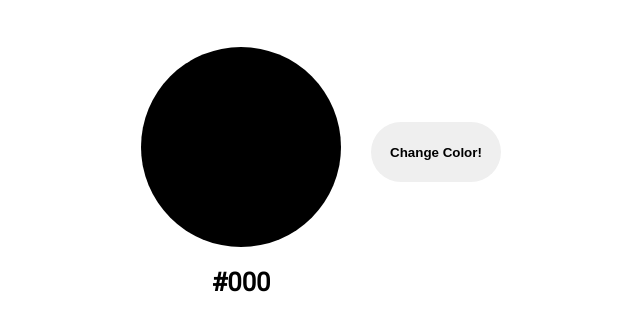
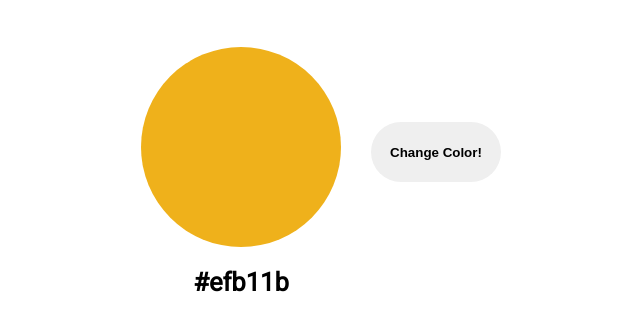
Before and after one commit to mattiauliano/color-flipper, a plain HTML site: page index.html in a window 1280 px wide. Both pictures are taken after a click on the button "Change Color!". Shown: the part 91-422 px from the top of the page, without its empty margins (319-959 px from the left). Drawn offline with Linux system fonts and the light colour scheme.

Commit message:
Add script to get random color

```diff
--- a/index.html
+++ b/index.html
@@ -20,6 +20,19 @@
 
     <script>
 
+        const h1 = document.querySelector('h1');
+        const circle = document.querySelector('.circle');
+        const circleText = document.querySelector('p');
+
+        const button = document.querySelector('button');
+        button.addEventListener('click', (e) => {
+            const randomColor = Math.floor(Math.random()*16777215).toString(16);
+
+            circle.style.backgroundColor = '#' + randomColor;
+            circleText.innerHTML = `#${randomColor}`;
+
+        });
+
     </script>
 
 </body>
```
